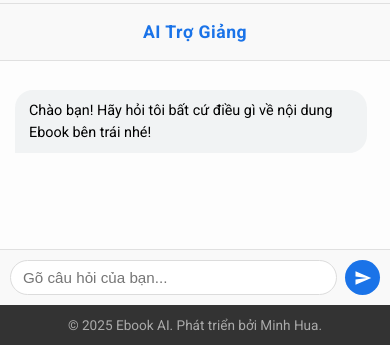
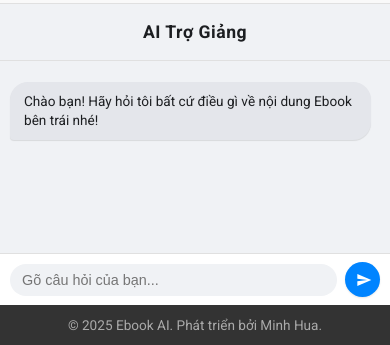
Before and after one commit to huaminhduy2000-prog/ebook-ai-cua-toi, a website: page index.html in a window 390 px wide. Shown: the part 499-844 px from the top of the page. Drawn offline with Linux system fonts and the light colour scheme.

Commit message:
Add files via upload

```diff
--- a/index.html
+++ b/index.html
@@ -6,8 +6,7 @@
     <meta name="viewport" content="width=device-width, initial-scale=1.0">
     <title>Ebook Vật Lý Của Tôi</title>
 
-    <link rel="icon" type="image/png" href="favicon.png">
-    <link href="https://fonts.googleapis.com/css2?family=Roboto:wght@400;500;700&display=swap" rel="stylesheet">
+    <link rel="icon" type="image/png" href="favicon.png"> <link href="https://fonts.googleapis.com/css2?family=Roboto:wght@400;500;700&display=swap" rel="stylesheet">
     <link rel="stylesheet" href="style.css">
 </head>
 
@@ -26,8 +25,7 @@
         <div class="ebook-container">
             <iframe class="canva-iframe-fix"
                 loading="lazy"
-                src="https://www.canva.com/design/DAG1iqLNUEc/rfbuWms06Wuo5RPlkSY0dA/view?embed"
-                allowfullscreen="allowfullscreen"
+                src="https://www.canva.com/design/DAG1iqLNUEc/rfbuWms06Wuo5RPlkSY0dA/view?embed" allowfullscreen="allowfullscreen"
                 allow="fullscreen">
             </iframe>
 
@@ -37,9 +35,9 @@
         </div> <div class="chat-container">
             <h2>AI Trợ Giảng</h2>
 
-            <div id="chat-window">
+            <div id="chat-window" class="chat-messages-area">
                 <p class="ai-message">Chào bạn! Hãy hỏi tôi bất cứ điều gì về nội dung Ebook bên trái nhé!</p>
-            </div>
+                </div>
 
             <div id="chat-input-area">
                 <input type="text" id="user-input" placeholder="Gõ câu hỏi của bạn...">
--- a/style.css
+++ b/style.css
@@ -74,99 +74,120 @@ body, html {
     border-top: 1px solid #eee;
 }
 
-/* === CỘT 2: CHATBOX AI === */
+/* === CỘT 2: CHATBOX AI (Phong cách Bubble) === */
 .chat-container {
     flex-basis: 30%;
     display: flex;
     flex-direction: column;
     background: #ffffff;
     border-left: 1px solid #e0e0e0;
+    position: relative;
 }
 .chat-container h2 {
     text-align: center;
     padding: 18px;
     margin: 0;
-    background: #f9f9f9;
+    background: #f0f2f5; /* Nền header nhẹ nhàng */
     font-size: 1.1em;
-    color: #1a73e8;
-    font-weight: 700;
+    color: #1c1e21; /* Chữ đậm hơn */
+    font-weight: 600;
     border-bottom: 1px solid #e0e0e0;
     letter-spacing: 0.5px;
     flex-shrink: 0;
 }
-#chat-window {
+
+/* Khu vực hiển thị tin nhắn */
+.chat-messages-area { /* Class này cho #chat-window */
     flex-grow: 1;
-    padding: 20px;
+    padding: 10px 15px;
     overflow-y: auto;
-    background-color: #fdfdfd;
+    background-color: #f0f2f5; /* Nền chatbox xám nhạt */
     display: flex;
     flex-direction: column;
-    gap: 10px;
+    gap: 8px; /* Khoảng cách giữa các bubble */
 }
+
+/* Styling chung cho bubble */
+.ai-message, .user-message {
+    padding: 10px 14px;
+    border-radius: 18px; /* Bo góc tròn */
+    line-height: 1.4;
+    font-size: 0.9em;
+    max-width: 85%;
+    word-wrap: break-word;
+    box-shadow: 0 1px 1px rgba(0, 0, 0, 0.1);
+    position: relative;
+}
+
 .ai-message {
-    background-color: #f1f3f4;
+    background-color: #e4e6eb; /* Màu nền AI */
+    color: #1c1e21;
+    align-self: flex-start; /* Bên trái */
+    border-bottom-left-radius: 4px;
+}
+
+.user-message {
+    background-color: #0084ff; /* Màu nền User (Facebook blue) */
+    color: white;
+    align-self: flex-end; /* Bên phải */
+    border-bottom-right-radius: 4px;
+}
+
+/* Dấu "đang gõ..." */
+.typing-indicator {
+    background-color: #e4e6eb;
     padding: 10px 14px;
-    border-radius: 18px 18px 18px 0;
-    line-height: 1.5;
-    font-size: 0.95em;
-    max-width: 85%;
+    border-bottom-left-radius: 4px;
     align-self: flex-start;
-    word-wrap: break-word; /* Thêm để chữ dài tự xuống dòng */
+    display: flex;
+    align-items: center;
+    justify-content: center;
+    width: fit-content;
 }
-.user-message {
-    background-color: #1a73e8;
-    color: white;
-    padding: 10px 14px;
-    border-radius: 18px 18px 0 18px;
-    line-height: 1.5;
-    font-size: 0.95em;
-    max-width: 85%;
-    align-self: flex-end;
-    word-wrap: break-word; /* Thêm để chữ dài tự xuống dòng */
-}
-.typing-indicator { padding: 10px 14px; }
 .typing-indicator span {
     display: inline-block;
-    width: 8px;
-    height: 8px;
+    width: 6px;
+    height: 6px;
     border-radius: 50%;
-    background-color: #999;
+    background-color: #65676b;
     margin: 0 2px;
     animation: typing-blink 1.4s infinite both;
 }
-.typing-indicator span:nth-child(1) { animation-delay: 0s; }
-.typing-indicator span:nth-child(2) { animation-delay: 0.2s; }
-.typing-indicator span:nth-child(3) { animation-delay: 0.4s; }
 @keyframes typing-blink {
     0% { opacity: 0.2; }
     20% { opacity: 1; }
     100% { opacity: 0.2; }
 }
+
+/* Khu vực nhập liệu */
 #chat-input-area {
     display: flex;
-    padding: 15px;
+    padding: 10px 15px;
     border-top: 1px solid #e0e0e0;
-    background: #f9f9f9;
+    background: #ffffff;
     flex-shrink: 0;
+    align-items: center;
 }
 #user-input {
     flex-grow: 1;
-    border: 1px solid #dcdcdc;
+    border: none;
+    background-color: #f0f2f5;
     border-radius: 20px;
     padding: 10px 15px;
-    font-size: 0.95em;
+    font-size: 0.9em;
+    outline: none;
+    transition: background-color 0.2s ease;
 }
 #user-input:focus {
-    outline: none;
-    border-color: #1a73e8;
+    background-color: #e4e6eb;
 }
 #send-button {
-    background-color: #1a73e8;
+    background-color: #0084ff;
     color: white;
     border: none;
     border-radius: 50%;
-    width: 40px;
-    height: 40px;
+    width: 38px;
+    height: 38px;
     margin-left: 10px;
     cursor: pointer;
     display: flex;
@@ -174,12 +195,15 @@ body, html {
     justify-content: center;
     padding: 0;
     transition: background-color 0.2s;
+    box-shadow: 0 1px 2px rgba(0,0,0,0.1);
 }
 #send-button:hover {
-    background-color: #185abc;
+    background-color: #006ddb;
 }
 #send-button svg {
     margin-left: 2px;
+    width: 18px;
+    height: 18px;
 }
 
 /* === FOOTER === */
@@ -203,10 +227,10 @@ body, html {
         height: 50px;
     }
     .logo { font-size: 1em; }
-    .main-nav { display: none; } /* Ẩn nav trên di động cho gọn */
+    .main-nav { display: none; }
     .container {
         flex-direction: column;
-        height: calc(100vh - 90px); /* 100% trừ 50px (header) và 40px (footer) */
+        height: calc(100vh - 90px);
         border-radius: 0;
     }
     .ebook-container {
@@ -219,10 +243,26 @@ body, html {
         border-left: none;
     }
     .canva-brand-link { font-size: 10px; padding: 5px 0; }
-    #chat-window { padding: 15px; }
-    #chat-input-area { padding: 10px; }
-    #user-input { padding: 8px 12px; }
-    #send-button { width: 35px; height: 35px; margin-left: 8px; }
-    #send-button svg { width: 18px; height: 18px; margin-left: 1px;}
-    .ai-message, .user-message { font-size: 0.9em; max-width: 90%; }
+    .chat-messages-area {
+        padding: 8px 10px;
+    }
+    .ai-message, .user-message {
+        font-size: 0.85em;
+        max-width: 90%;
+    }
+    #chat-input-area {
+        padding: 8px 10px;
+    }
+    #user-input {
+        padding: 8px 12px;
+    }
+    #send-button {
+        width: 35px;
+        height: 35px;
+        margin-left: 8px;
+    }
+    #send-button svg {
+        width: 16px;
+        height: 16px;
+    }
 }
```
